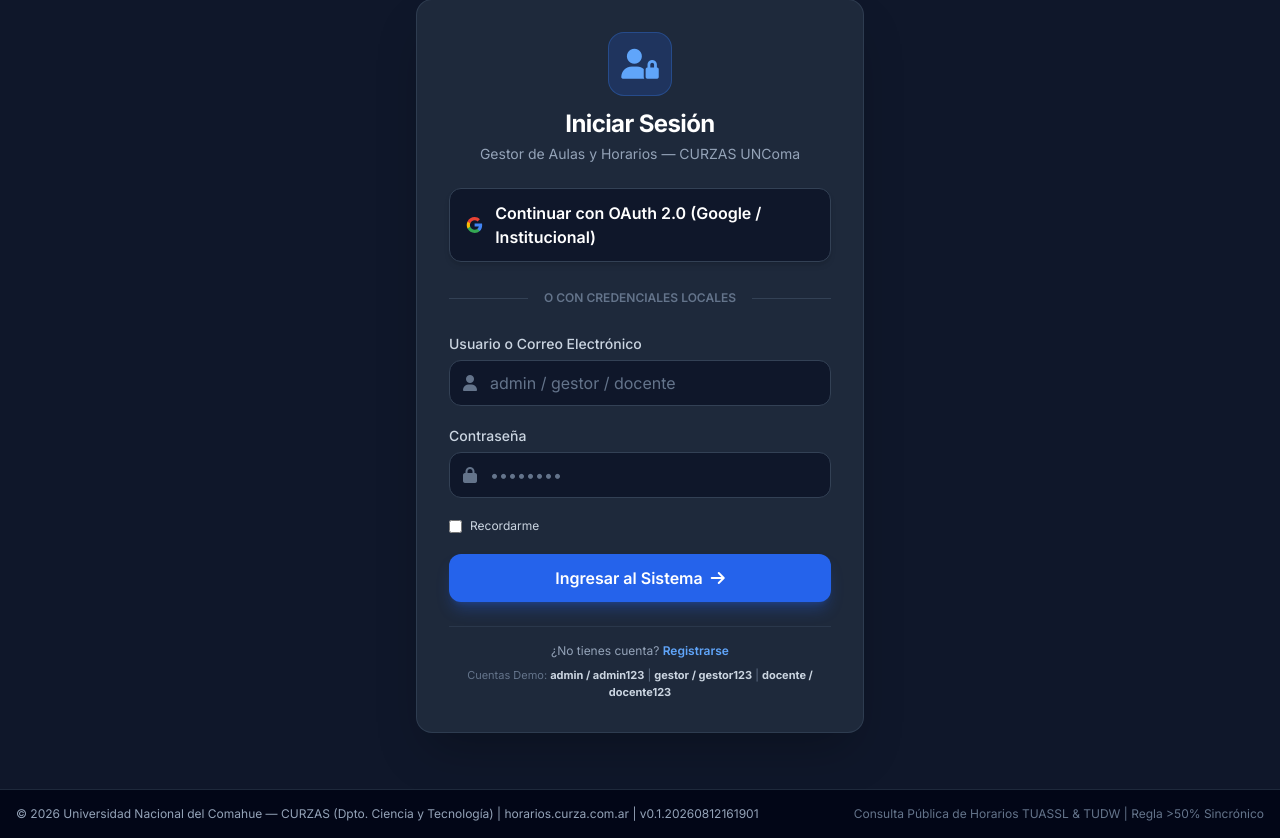
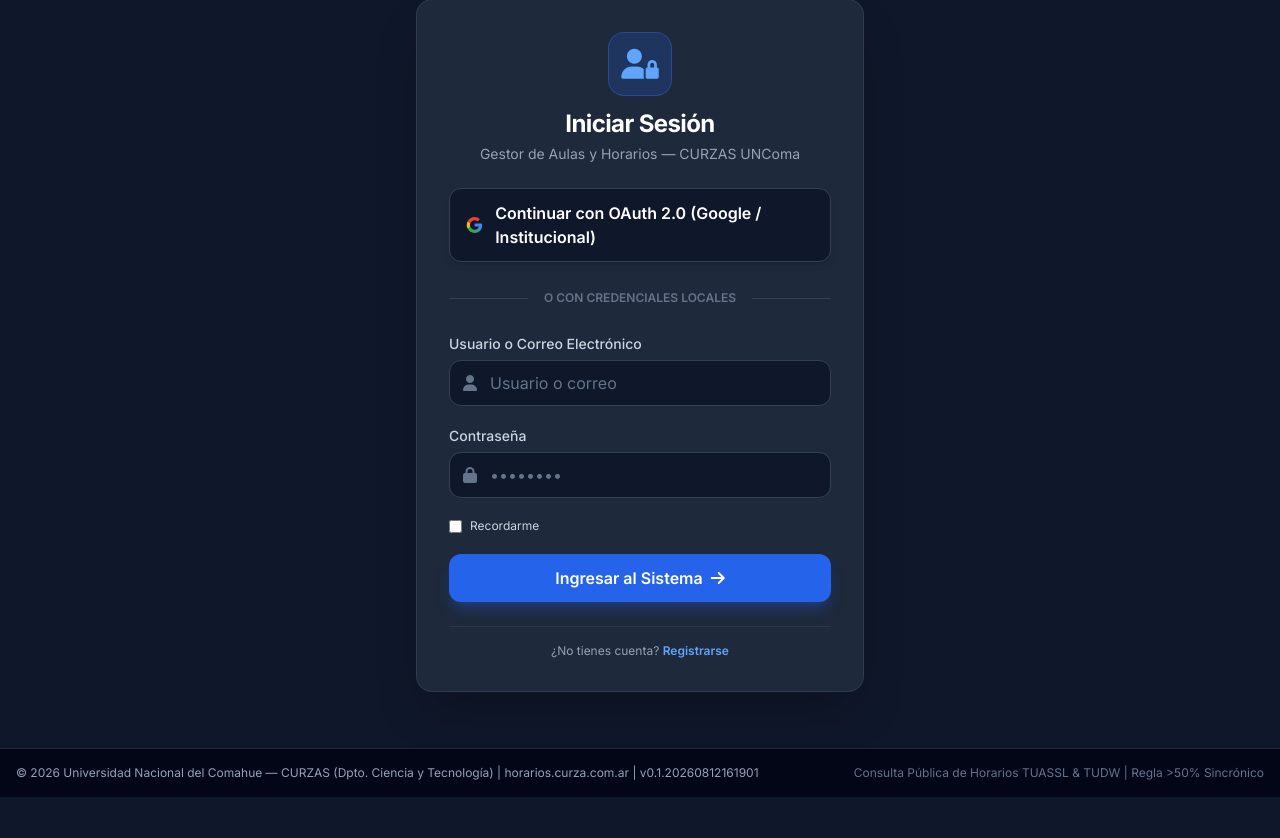
Before and after one commit to niunmango/SistemaHorarios, a Flask app: page /login in a window 1280 px wide. Shown: the part 138-976 px from the top of the page. After the commit the page ends 935 px from the top, so only its background shows below. Run offline with Flask 3, Linux system fonts and the light colour scheme; some libraries are stand-ins or nearby versions.

Commit message:
fix(auth): remover leyenda de cuentas demo del formulario de login

```diff
--- a/app/templates/login.html
+++ b/app/templates/login.html
@@ -45,7 +45,7 @@
                     </div>
                     <input type="text" id="username" name="username" required
                            class="w-full pl-10 pr-4 py-2.5 bg-slate-900 border border-slate-700 rounded-xl text-white placeholder-slate-500 focus:outline-none focus:ring-2 focus:ring-blue-500 focus:border-transparent transition-all"
-                           placeholder="admin / gestor / docente">
+                           placeholder="Usuario o correo">
                 </div>
             </div>
 
@@ -79,9 +79,6 @@
             <p class="text-xs text-slate-400">
                 ¿No tienes cuenta? <a href="{{ url_for('auth.register') }}" class="text-blue-400 hover:underline font-semibold">Registrarse</a>
             </p>
-            <p class="text-[11px] text-slate-500 mt-2">
-                Cuentas Demo: <strong class="text-slate-300">admin / admin123</strong> | <strong class="text-slate-300">gestor / gestor123</strong> | <strong class="text-slate-300">docente / docente123</strong>
-            </p>
         </div>
 
     </div>
```
